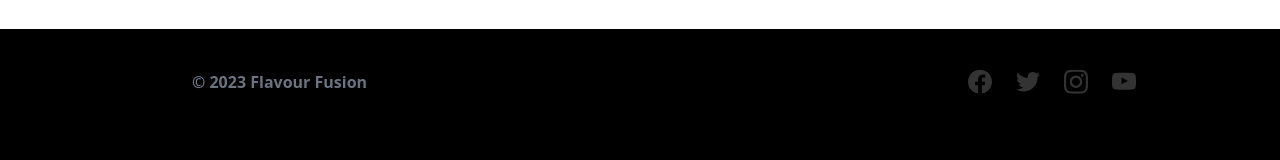
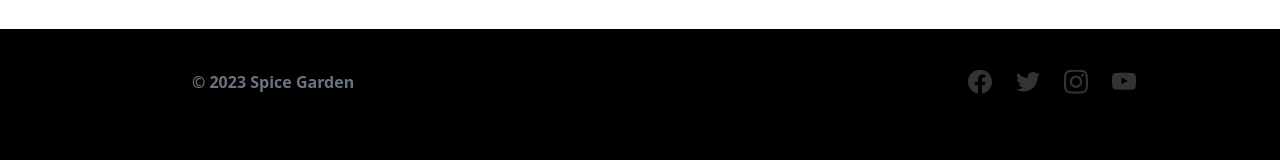
Before and after one commit to itsrazib1/The-Spice-Garden, a React (Vite) app: page /login in a window 1280 px wide. Shown: the part 935-1095 px from the top of the page. Built offline with nearby package versions, Linux system fonts and the light colour scheme; no server answers.

Commit message:
footer chenged

```diff
--- a/src/Components/Footer/Footer.jsx
+++ b/src/Components/Footer/Footer.jsx
@@ -11,7 +11,7 @@ const Footer = () => {
 
           <div className="grow mt-4 md:mt-0 md:ml-12">
             <p className="font-semibold text-base text-gray-500 dark:text-gray-300">
-              © 2023  Flavour Fusion
+              © 2023  Spice Garden
             </p>
           </div>
           <div className="flex space-x-6 mt-4 md:mt-0">
```
